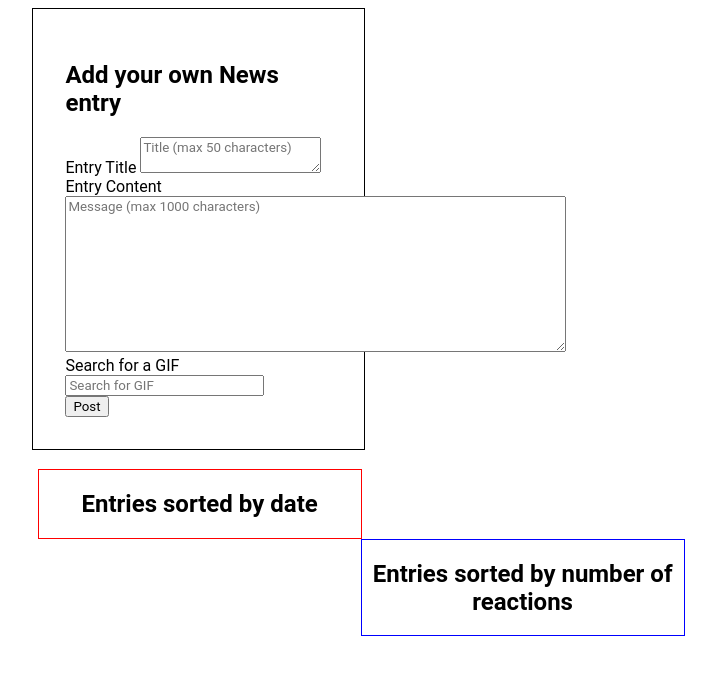
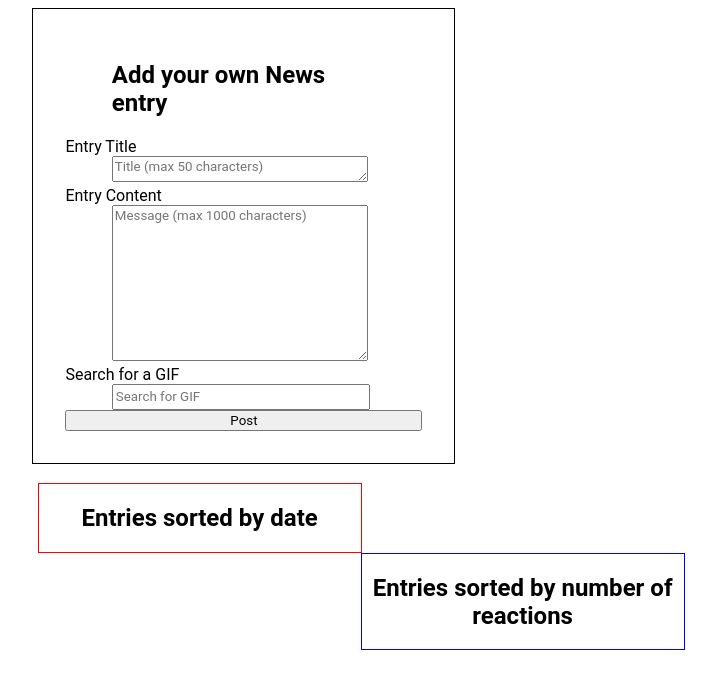
Before and after one commit to hamsamuxumed/Lap-1-Project-Client, a plain HTML site: page index.html in a window 1280 px wide. Shown: the whole page, without its empty margins (375-1091 px from the left). Drawn offline with nearby package versions, Linux system fonts and the light colour scheme; no server answers.

Commit message:
added id to header and added styling to all components in the form

```diff
--- a/css/style.css
+++ b/css/style.css
@@ -6,8 +6,8 @@
 
 .entryCard {
     border: 1px solid black;
-    width: 40%;
-    padding: 2rem;
+    width: 55%;
+    padding: 1.5rem;
 }
 
 .entryHeader {
@@ -37,8 +37,12 @@
 /* FORM ------------------------------------------------------- */
 .entryForm {
     border: 1px solid black;
-    width: 40%;
+    width: 53.5%;
     padding: 2rem;
+    display: flex;
+    flex-direction: column;
+    justify-content: center;
+    align-content: center;
 }
 
 .entryForm iframe {
@@ -64,3 +68,27 @@
     margin-left: 23%;
     width: 70%;
 }
+
+#main-header {
+    width: 70%;
+    margin-left: 13%;
+    display: flex;
+    justify-content: center;
+}
+
+#formTitle {
+    width: 70%;
+    height: 20px;
+    margin-left: 13%;
+}
+
+#formMessage {
+    width: 70%;
+    margin-left: 13%;
+
+}
+#formGifSearch {
+    width: 70%;
+    height: 20px;
+    margin-left: 13%;
+}
--- a/index.html
+++ b/index.html
@@ -23,7 +23,7 @@
     <main id="main-section">
         <article>
             <form class="entryForm">
-                <h2>Add your own News entry</h2>
+                <h2 id="main-header">Add your own News entry</h2>
                 <div class="formItem">
                     <label for="formTitle" class="formLabel">Entry Title</label>
                     <textarea name="formTitle" id="formTitle" placeholder="Title (max 50 characters)"
```
